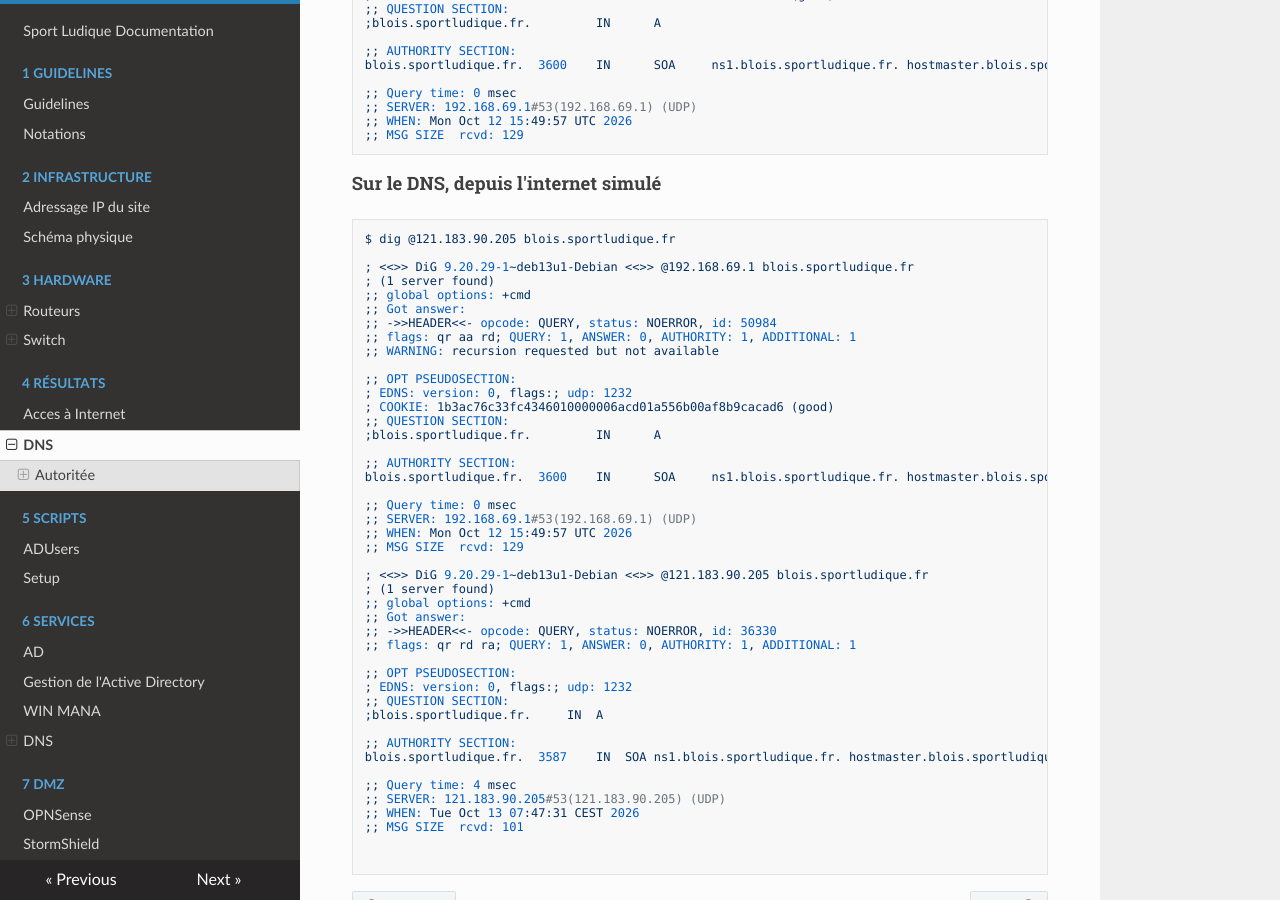
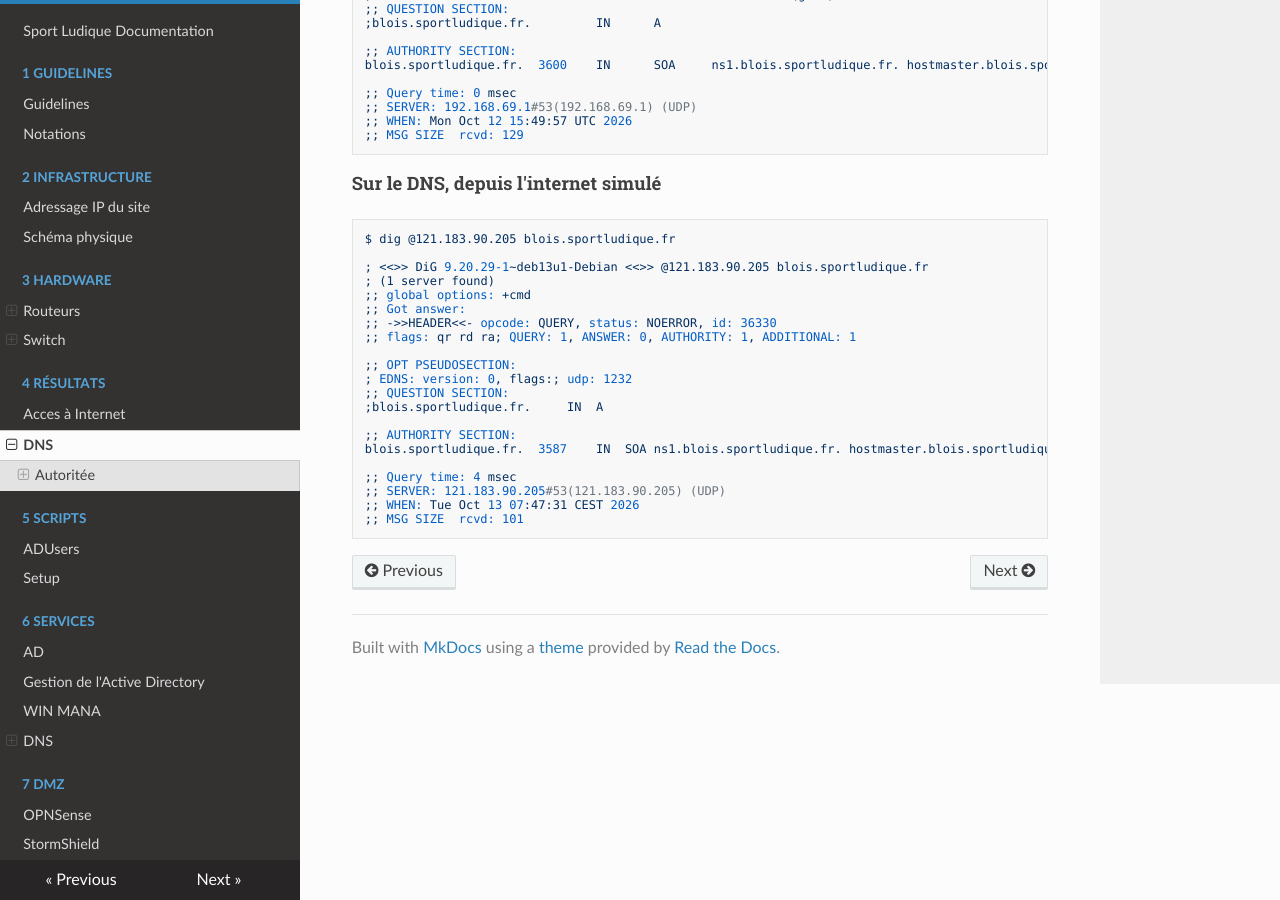
Before and after one commit to DSISportLudique/SportLudique2Doc, an MkDocs documentation site: the page built from docs/4 - Résultats/DNS.md, in a window 1280 px wide and 900 px high, scrolled down 1327 px. Built offline with MkDocs 1.6.1, drawn with Linux system fonts in a browser that asks for light colours; nearby versions of some CDN libraries.

Commit message:
fixed dns result

````diff
--- a/docs/4 - Résultats/DNS.md
+++ b/docs/4 - Résultats/DNS.md
@@ -54,7 +54,9 @@ blois.sportludique.fr.  2765    IN      SOA     ns1.blois.sportludique.fr. hostm
 ```
 
 ### Externe
+
 #### Sur le firewall
+
 ```
 $ dig @192.168.69.1 blois.sportludique.fr
 
@@ -82,30 +84,9 @@ blois.sportludique.fr.  3600    IN      SOA     ns1.blois.sportludique.fr. hostm
 ```
 
 #### Sur le DNS, depuis l'internet simulé
+
 ```
 $ dig @121.183.90.205 blois.sportludique.fr
-
-; <<>> DiG 9.20.29-1~deb13u1-Debian <<>> @192.168.69.1 blois.sportludique.fr
-; (1 server found)
-;; global options: +cmd
-;; Got answer:
-;; ->>HEADER<<- opcode: QUERY, status: NOERROR, id: 50984
-;; flags: qr aa rd; QUERY: 1, ANSWER: 0, AUTHORITY: 1, ADDITIONAL: 1
-;; WARNING: recursion requested but not available
-
-;; OPT PSEUDOSECTION:
-; EDNS: version: 0, flags:; udp: 1232
-; COOKIE: 1b3ac76c33fc4346010000006acd01a556b00af8b9cacad6 (good)
-;; QUESTION SECTION:
-;blois.sportludique.fr.         IN      A
-
-;; AUTHORITY SECTION:
-blois.sportludique.fr.  3600    IN      SOA     ns1.blois.sportludique.fr. hostmaster.blois.sportludique.fr. 1210202613 28800 1800 604800 3600
-
-;; Query time: 0 msec
-;; SERVER: 192.168.69.1#53(192.168.69.1) (UDP)
-;; WHEN: Mon Oct 12 15:49:57 UTC 2026
-;; MSG SIZE  rcvd: 129
 
 ; <<>> DiG 9.20.29-1~deb13u1-Debian <<>> @121.183.90.205 blois.sportludique.fr
 ; (1 server found)
@@ -126,6 +107,4 @@ blois.sportludique.fr.	3587	IN	SOA	ns1.blois.sportludique.fr. hostmaster.blois.s
 ;; SERVER: 121.183.90.205#53(121.183.90.205) (UDP)
 ;; WHEN: Tue Oct 13 07:47:31 CEST 2026
 ;; MSG SIZE  rcvd: 101
-
-
 ```
````
